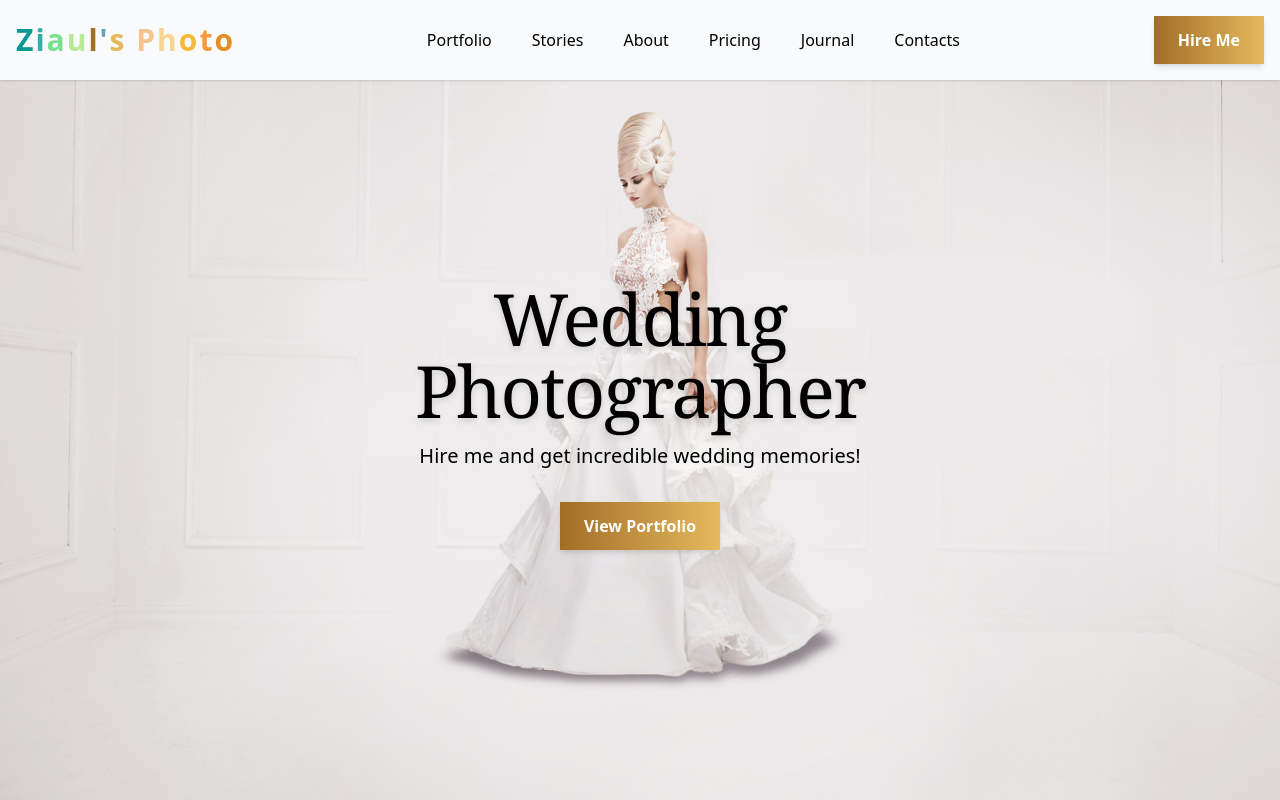
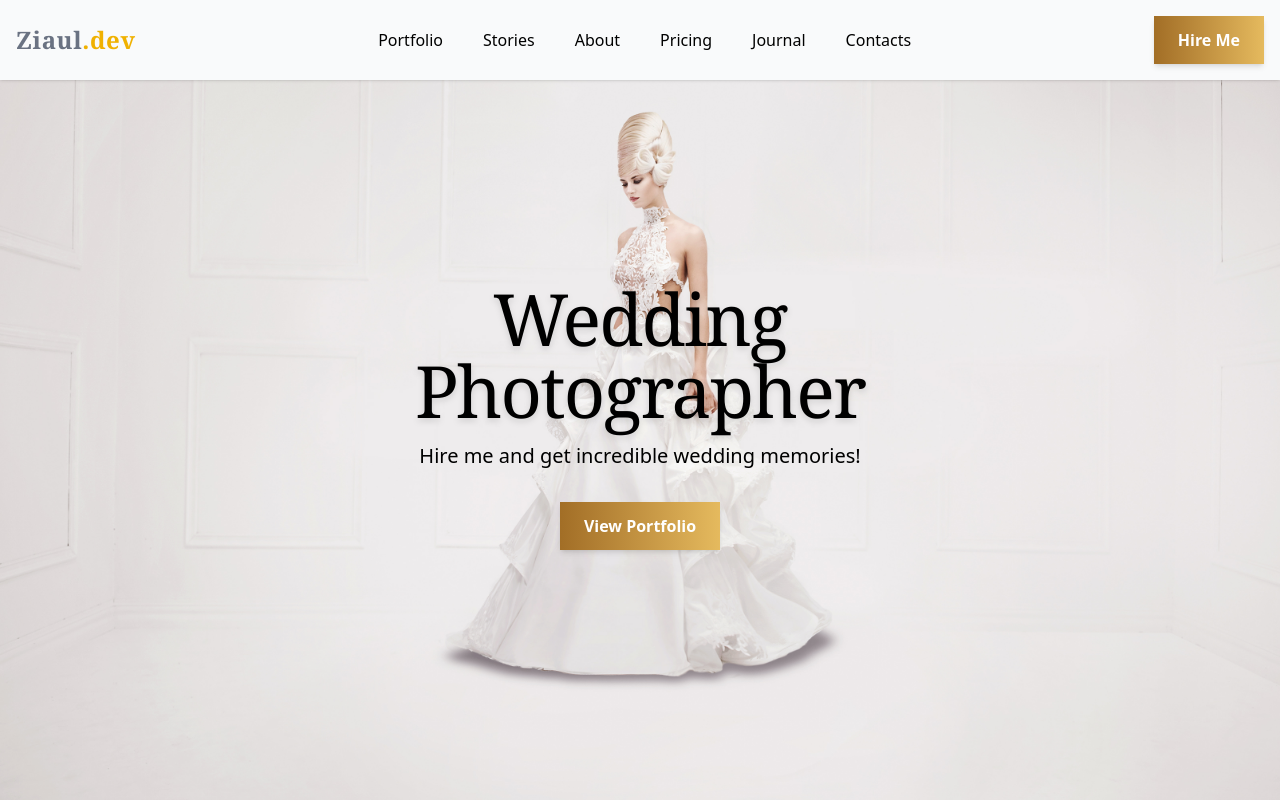
Before and after one commit to ziaul-hoque4820/photography-portfolio, a React (Vite) app: page / in a window 1280 px wide. Shown: the top 800 px of the page. Built offline with nearby package versions, Linux system fonts and the light colour scheme.

Commit message:
Contacts Section design done

```diff
--- a/package.json
+++ b/package.json
@@ -14,6 +14,7 @@
     "lucide-react": "^0.545.0",
     "react": "^19.1.0",
     "react-dom": "^19.1.0",
+    "react-icons": "^5.5.0",
     "tailwindcss": "^4.1.7"
   },
   "devDependencies": {
--- a/src/App.jsx
+++ b/src/App.jsx
@@ -15,6 +15,7 @@ import ContactForm from './section/ContactForm'
 import Footer from './section/Footer'
 import FristAddSec from './section/FristAddSec'
 import SecondAddSec from './section/SecondAddSec'
+import ContactsSection from './section/ContactsSection'
 
 function App() {
     return (
@@ -34,6 +35,7 @@ function App() {
             <InstagramImage />
             <WeddingTips />
             <LocationList />
+            <ContactsSection />
             <ContactForm />
             <Footer />
         </>
--- a/src/component/Navbar.jsx
+++ b/src/component/Navbar.jsx
@@ -12,21 +12,9 @@ function Navbar() {
             <div className="flex justify-between items-center w-full flex-wrap md:flex-nowrap">
                 {/* Logo */}
                 <div className="flex items-center cursor-pointer select-none">
-                    <div className="text-lg sm:text-xl md:text-3xl font-bold flex space-x-0.5">
-                        <span className="text-[#079992]">Z</span>
-                        <span className="text-[#38ada9]">i</span>
-                        <span className="text-[#78e08f]">a</span>
-                        <span className="text-[#b8e994]">u</span>
-                        <span className="text-[#A26E26]">l</span>
-                        <span className="text-[#60a3bc]">'</span>
-                        <span className="text-[#E5BA5E]">s</span>
-                        <span className="text-[#82ccdd]">&nbsp;</span>
-                        <span className="text-[#f8c291]">P</span>
-                        <span className="text-[#fad390]">h</span>
-                        <span className="text-[#f6b93b]">o</span>
-                        <span className="text-[#fa983a]">t</span>
-                        <span className="text-[#e58e26]">o</span>
-                    </div>
+                    <p className="text-2xl font-serif font-bold text-gray-500 tracking-wide">
+                        Ziaul<span className="text-yellow-500">.dev</span>
+                    </p>
                 </div>
 
                 {/* Menu icon (only small screen) */}
--- /dev/null
+++ b/src/section/ContactsSection.jsx
@@ -0,0 +1,33 @@
+import React from "react";
+
+function ContactsSection() {
+    return (
+        <section className="bg-white py-12 md:py-16 lg:py-20 px-6 sm:px-10 lg:px-24 xl:px-40">
+            <div className="text-center relative">
+                {/* Top Divider */}
+                <div className="mx-auto w-56 sm:w-[300px] md:w-[500px] lg:w-[700px] xl:w-[800px] h-[1px] bg-neutral-700 mb-6"></div>
+
+                {/* Heading */}
+                <h3 className="text-3xl sm:text-4xl font-serif font-bold text-gray-800 mb-3 relative inline-block">
+                    Contacts
+                    <span className="absolute -bottom-2 left-1/2 -translate-x-1/2 w-16 sm:w-20 h-[3px] bg-yellow-600 rounded-full"></span>
+                </h3>
+
+                {/* Contact Info */}
+                <div className="mt-8 space-y-3 sm:space-y-4 text-gray-700">
+                    <p className="text-lg sm:text-xl font-medium tracking-wide hover:text-yellow-600 transition-colors duration-300 cursor-pointer">
+                        +880 1234 657 985
+                    </p>
+                    <p className="text-base sm:text-lg text-gray-600 hover:text-yellow-600 transition-colors duration-300 cursor-pointer">
+                        ziaul.dev@email.com
+                    </p>
+                </div>
+
+                {/* Bottom Divider */}
+                <div className="mx-auto w-56 sm:w-[300px] md:w-[500px] lg:w-[700px] xl:w-[800px] h-[1px] bg-neutral-700 mt-6"></div>
+            </div>
+        </section>
+    );
+}
+
+export default ContactsSection;
```
Also changed, not shown: 1 other file (tests, documents, lock files or other folders).
